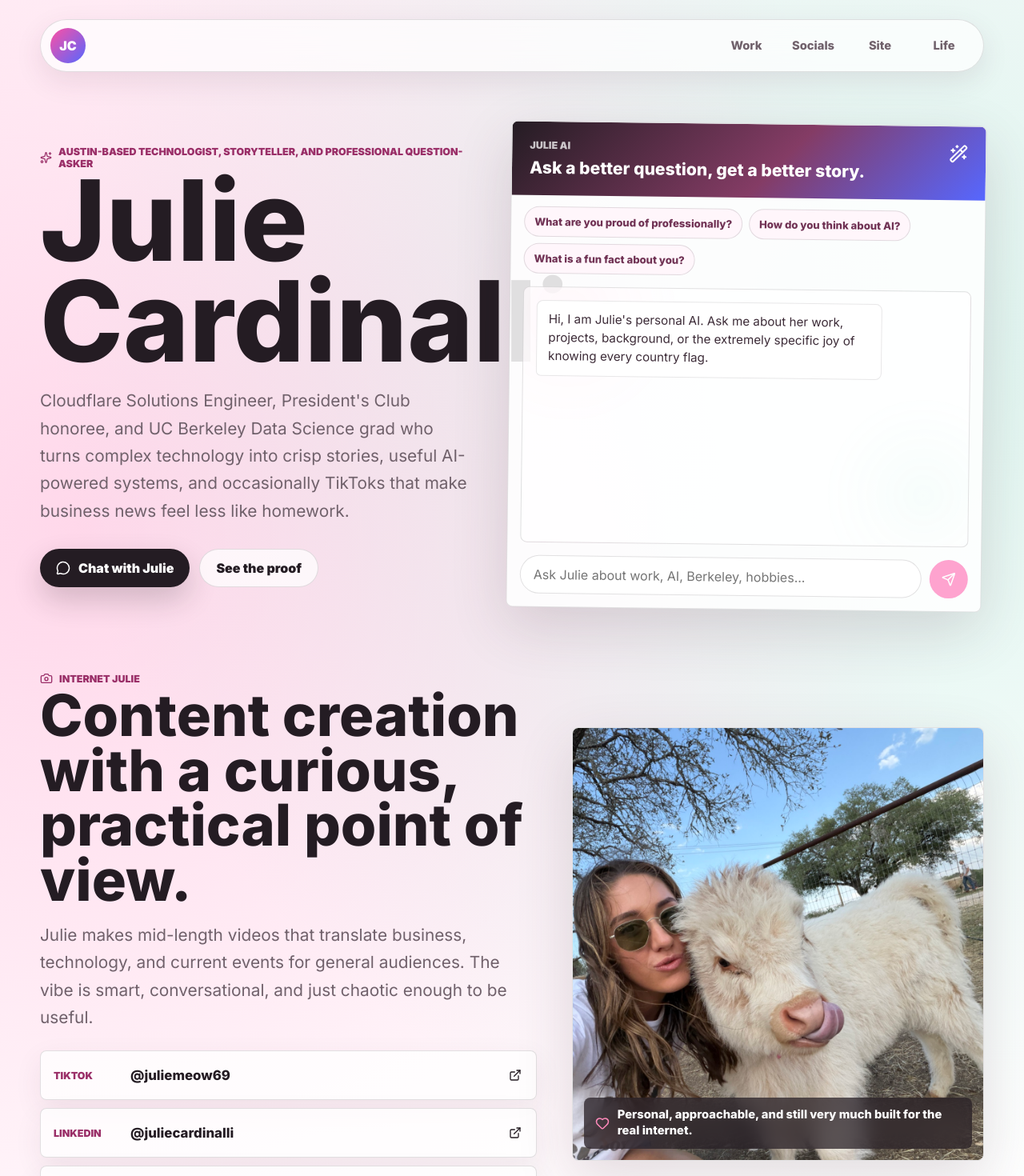
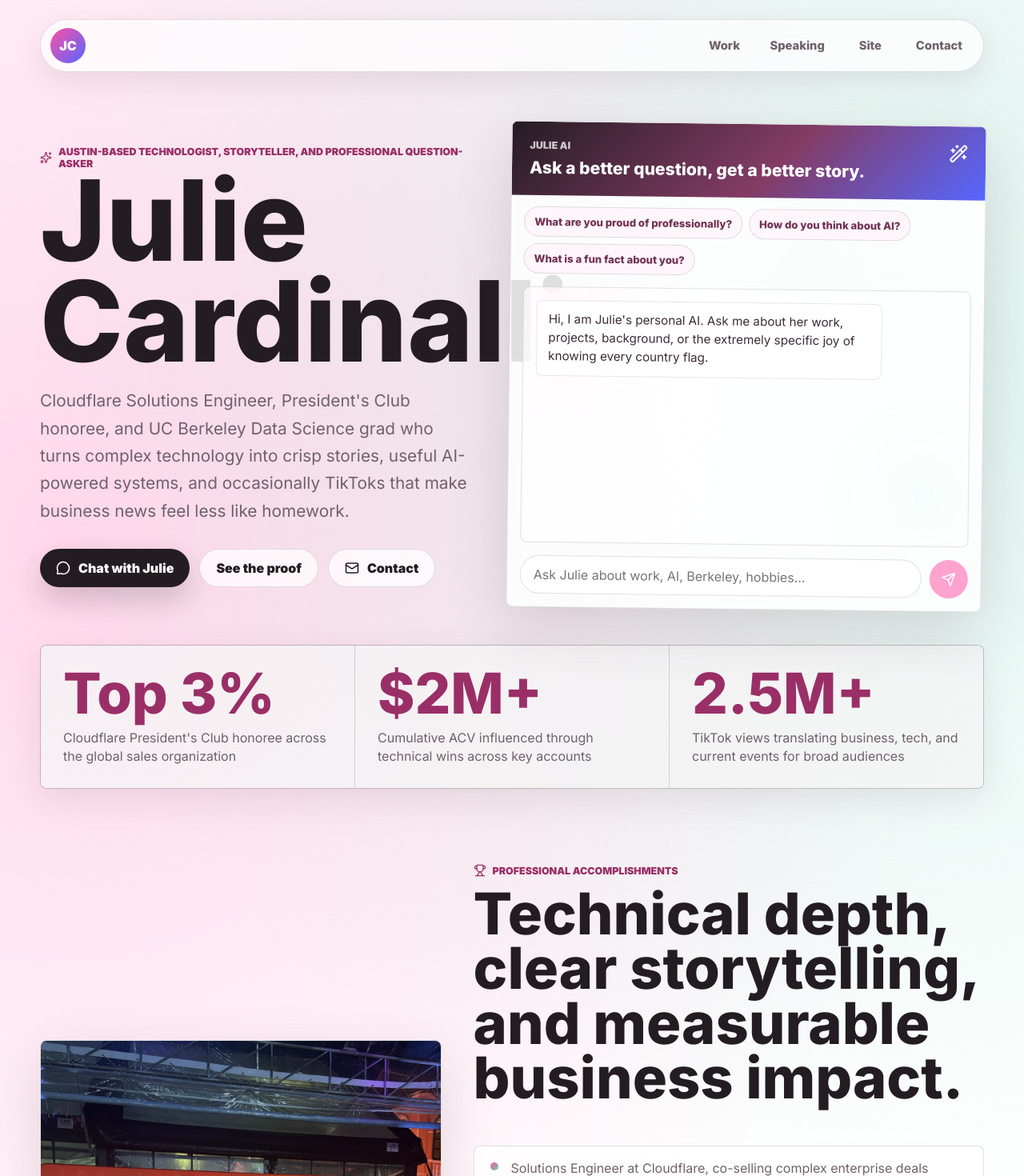
Before and after one commit to juliecardinalli/Website-w-Personal-Chatbot, a React (Vite) app in the folder Julie-chat/: page / in a window 1280 px wide. Shown: the top 1470 px of the page at 80% size. Built offline with nearby package versions, Linux system fonts and the light colour scheme.

Commit message:
Reorder sections and add contact

```diff
--- a/Julie-chat/src/App.jsx
+++ b/Julie-chat/src/App.jsx
@@ -3,6 +3,7 @@ import {
   Code2,
   ExternalLink,
   Heart,
+  Mail,
   MapPin,
   MessageCircle,
   PlayCircle,
@@ -69,6 +70,8 @@ const socials = [
 
 const futureConUrl = "https://vimeo.com/1111253347/2dbaa3f485";
 const futureConEmbedUrl = "https://player.vimeo.com/video/1111253347?h=2dbaa3f485";
+const emailAddress = "juliecardinalli@gmail.com";
+const emailUrl = `mailto:${emailAddress}`;
 
 function App() {
   useEffect(() => {
@@ -110,9 +113,9 @@ function App() {
         </a>
         <nav className="nav-links">
           <a href="#work">Work</a>
-          <a href="#socials">Socials</a>
+          <a href="#futurecon">Speaking</a>
           <a href="#site">Site</a>
-          <a href="#personality">Life</a>
+          <a href="#contact">Contact</a>
         </nav>
       </header>
 
@@ -136,41 +139,15 @@ function App() {
             <a className="secondary-action" href="#work">
               See the proof
             </a>
+            <a className="secondary-action" href={emailUrl}>
+              <Mail size={18} aria-hidden="true" />
+              Contact
+            </a>
           </div>
         </div>
 
         <div className="hero-chat" id="chat">
           <Chat />
-        </div>
-      </section>
-
-      <section className="social-band social-band-early" id="socials">
-        <div className="social-copy">
-          <span className="eyebrow">
-            <Camera size={16} aria-hidden="true" />
-            Internet Julie
-          </span>
-          <h2>Content creation with a curious, practical point of view.</h2>
-          <p>
-            Julie makes mid-length videos that translate business, technology, and current events for
-            general audiences. The vibe is smart, conversational, and just chaotic enough to be useful.
-          </p>
-          <div className="social-links">
-            {socials.map((social) => (
-              <a href={social.href} key={social.label} target="_blank" rel="noreferrer">
-                <span>{social.label}</span>
-                <strong>{social.handle}</strong>
-                <ExternalLink size={16} aria-hidden="true" />
-              </a>
-            ))}
-          </div>
-        </div>
-        <div className="life-photo">
-          <img src={julieCow} alt="Julie smiling with a fluffy cow" />
-          <div>
-            <Heart size={18} aria-hidden="true" />
-            <span>Personal, approachable, and still very much built for the real internet.</span>
-          </div>
         </div>
       </section>
 
@@ -262,6 +239,44 @@ function App() {
         </div>
       </section>
 
+      <section className="social-band" id="contact">
+        <div className="social-copy">
+          <span className="eyebrow">
+            <Camera size={16} aria-hidden="true" />
+            Connect
+          </span>
+          <h2>Content, contact, and the places Julie shows up online.</h2>
+          <p>
+            Julie shares practical, conversational takes on business, technology, and current events.
+            For opportunities, speaking, collaborations, or a thoughtful hello, email is the cleanest
+            place to start.
+          </p>
+          <div className="contact-links">
+            <a className="email-card" href={emailUrl}>
+              <span>Email</span>
+              <strong>{emailAddress}</strong>
+              <Mail size={18} aria-hidden="true" />
+            </a>
+            <div className="social-links">
+              {socials.map((social) => (
+                <a href={social.href} key={social.label} target="_blank" rel="noreferrer">
+                  <span>{social.label}</span>
+                  <strong>{social.handle}</strong>
+                  <ExternalLink size={16} aria-hidden="true" />
+                </a>
+              ))}
+            </div>
+          </div>
+        </div>
+        <div className="life-photo">
+          <img src={julieCow} alt="Julie smiling with a fluffy cow" />
+          <div>
+            <Heart size={18} aria-hidden="true" />
+            <span>Personal, approachable, and still very much built for the real internet.</span>
+          </div>
+        </div>
+      </section>
+
     </main>
   );
 }
--- a/Julie-chat/src/index.css
+++ b/Julie-chat/src/index.css
@@ -210,6 +210,7 @@ h3 {
   display: inline-flex;
   align-items: center;
   justify-content: center;
+  gap: 10px;
   min-height: 48px;
   padding: 0 20px;
   border-radius: 999px;
@@ -631,14 +632,20 @@ h3 {
   margin-bottom: 24px;
 }
 
+.contact-links {
+  display: grid;
+  gap: 12px;
+}
+
 .social-links {
   display: grid;
   gap: 10px;
 }
 
+.email-card,
 .social-links a {
   display: grid;
-  grid-template-columns: 82px 1fr 18px;
+  grid-template-columns: 82px minmax(0, 1fr) 18px;
   align-items: center;
   gap: 14px;
   min-height: 62px;
@@ -649,11 +656,18 @@ h3 {
   box-shadow: 0 12px 34px rgba(82, 42, 65, 0.08);
 }
 
+.email-card {
+  background: #241c23;
+  color: #fff;
+}
+
+.email-card:hover,
 .social-links a:hover {
   border-color: rgba(255, 79, 163, 0.38);
   transform: translateY(-1px);
 }
 
+.email-card span,
 .social-links span {
   color: #9a2f68;
   font-size: 0.78rem;
@@ -661,8 +675,15 @@ h3 {
   text-transform: uppercase;
 }
 
+.email-card span {
+  color: rgba(255, 255, 255, 0.72);
+}
+
+.email-card strong,
 .social-links strong {
+  min-width: 0;
   font-size: 1.05rem;
+  overflow-wrap: anywhere;
 }
 
 .life-photo img {
@@ -958,10 +979,12 @@ h3 {
     height: 440px;
   }
 
+  .email-card,
   .social-links a {
     grid-template-columns: 1fr 18px;
   }
 
+  .email-card span,
   .social-links span {
     grid-column: 1 / -1;
   }
```
